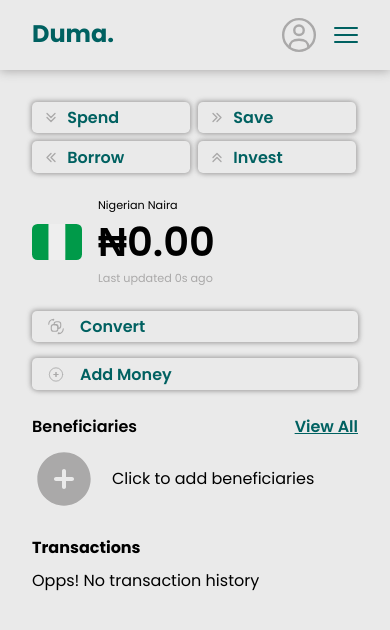
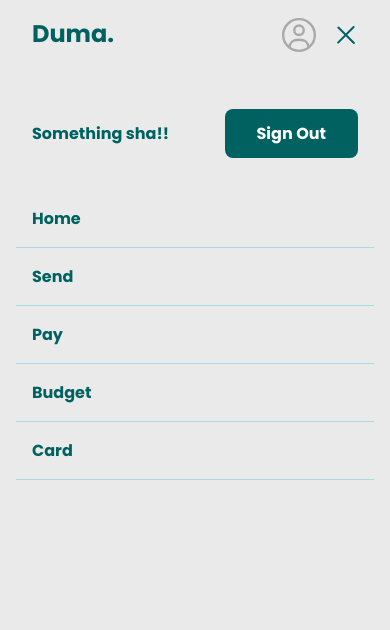
Before and after one commit to Nduoma132/duma-app, a plain HTML site: page dashboard.html in a window 390 px wide. Both pictures are taken after a click on the element 346 px from the left and 34 px from the top of the page. Drawn offline with Linux system fonts and the light colour scheme.

Commit message:
Second commit

```diff
--- a/dashboard.css
+++ b/dashboard.css
@@ -78,10 +78,28 @@ html {
   margin-right: 0.5rem;
 }
 
+.mobile-navigation {
+  display: none;
+}
+
 .container {
   width: 40rem;
   margin: 0 auto;
   padding: 2rem 0;
+}
+
+.join {
+  background-color: var(--teal);
+  text-decoration: none;
+  color: var(--white);
+  border-radius: 0.5rem;
+  padding: 0.75rem 2rem;
+  display: inline-block;
+  transition: all 0.5s ease-in;
+}
+
+.join:hover {
+  transform: translateY(-2px);
 }
 
 .hero {
@@ -236,6 +254,7 @@ html {
     align-items: center;
     gap: 1em;
   }
+
   .hamburger {
     display: block;
     cursor: pointer;
@@ -273,6 +292,56 @@ html {
 
   .text {
     display: none;
+  }
+
+  .mobile-navigation {
+    display: block;
+    margin: 0 auto;
+    padding: 1.5rem 1rem;
+    width: 100%;
+    height: 100%;
+    background-color: var(--grey-shadow);
+    position: fixed;
+    top:4.3rem;
+    left: 0;
+    z-index: 10;
+    opacity: 0;
+    transform: translateX(-100%);
+    transition: all 0.5s ease;
+    visibility: hidden;
+  }
+
+  .mobile-navigation.active {
+    opacity: 1;
+    transform: translateX(0);
+    visibility: visible;
+  }
+
+  .list-1,
+  .list-2 {
+    list-style: none;
+  }
+
+  .list-1 {
+    display: flex;
+    align-items: center;
+    justify-content: space-between;
+    margin-bottom: 1rem;
+  }
+
+  .list-1 > li {
+    padding: 1rem;
+  }
+
+  .list-2 > li {
+    border-bottom: 1px solid var(--light-teal);
+    padding: 1rem;
+  }
+
+  ul > li > a {
+    text-decoration: none;
+    color: var(--teal);
+    font-weight: 700;
   }
 
   .container {
--- a/dashboard.html
+++ b/dashboard.html
@@ -245,7 +245,6 @@
 
     <section class="mobile-header">
       <h1>Duma.</h1>
-
       <div class="acc-ham">
         <nav class="nav-2">
           <a href=""
@@ -263,6 +262,20 @@
           <div class="bar3"></div>
         </div>
       </div>
+    </section>
+
+    <section class="mobile-navigation">
+      <ul class="list-1">
+        <li><a href="" target="_blank">Something sha!!</a></li>
+        <li><a href="./index.html" class="join">Sign Out</a></li>
+      </ul>
+      <ul class="list-2">
+        <li><a href="">Home</a></li>
+        <li><a href="">Send</a></li>
+        <li><a href="">Pay</a></li>
+        <li><a href="">Budget</a></li>
+        <li><a href="">Card</a></li>
+      </ul>
     </section>
 
     <section class="container">
@@ -372,5 +385,7 @@
         <p>Opps! No transaction history</p>
       </section>
     </section>
+
+    <script src="./dashboard.js"></script>
   </body>
 </html>
--- /dev/null
+++ b/dashboard.js
@@ -0,0 +1,10 @@
+const hamburger = document.querySelector('.hamburger');
+const navigation = document.querySelector('.mobile-navigation');
+
+hamburger.addEventListener('click', () => {
+  // Toggle the "close" class to switch between hamburger and "X" button
+  hamburger.classList.toggle('close');
+
+  // Toggle the visibility of the mobile navigation menu
+  navigation.classList.toggle('active');
+});
--- a/sign_in.css
+++ b/sign_in.css
@@ -183,7 +183,7 @@ input.invalid {
 
   .sign-in {
     width: 100%;
-    margin: 5rem auto;
+    margin: 3rem auto;
     padding: 3rem 1rem;
   }
 
--- a/sign_in_validate.css
+++ b/sign_in_validate.css
@@ -138,7 +138,7 @@ html {
 
   .sign-in {
     width: 100%;
-    margin: 5rem auto;
+    margin: 3rem auto;
     padding: 3rem 1rem;
   }
 
--- a/style.css
+++ b/style.css
@@ -344,6 +344,7 @@ nav > ul > li > a {
     background-color: var(--teal);
     margin: 0.3rem 0;
     border-radius: 2rem;
+    transition: 0.4s ease;
   }
 
   .close .bar1 {
@@ -360,15 +361,25 @@ nav > ul > li > a {
 
   .mobile-navigation {
     display: block;
-    margin: 3.5rem auto;
+    margin: 0 auto;
     padding: 1.5rem 1rem;
     width: 100%;
     height: 100%;
-    background-color: var(--off-white);
+    background-color: var(--grey-shadow);
     position: fixed;
+    top:4.3rem;
     left: 0;
     z-index: 10;
-    display: none;
+    opacity: 0;
+    transform: translateX(-100%);
+    transition: all 0.5s ease;
+    visibility: hidden;
+  }
+
+  .mobile-navigation.active {
+    opacity: 1;
+    transform: translateX(0);
+    visibility: visible;
   }
 
   .list-1,
```
Also changed, not shown: app.js (+34 -0 lines), index.html (+1 -1 lines), pay.html (+1 -1 lines), sign_in.js (+41 -5 lines).
